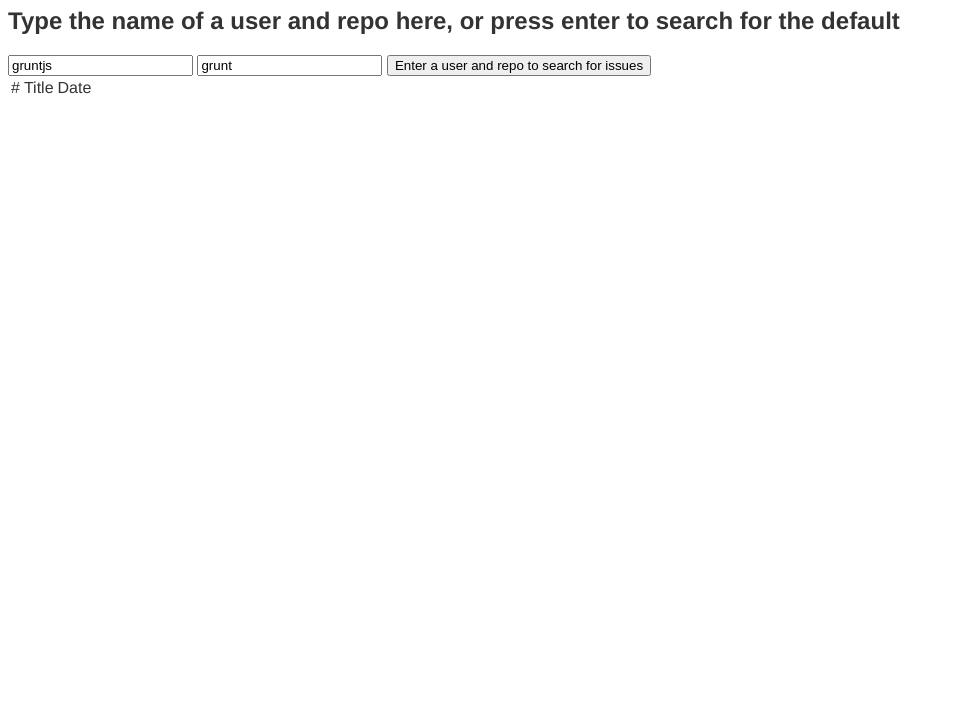
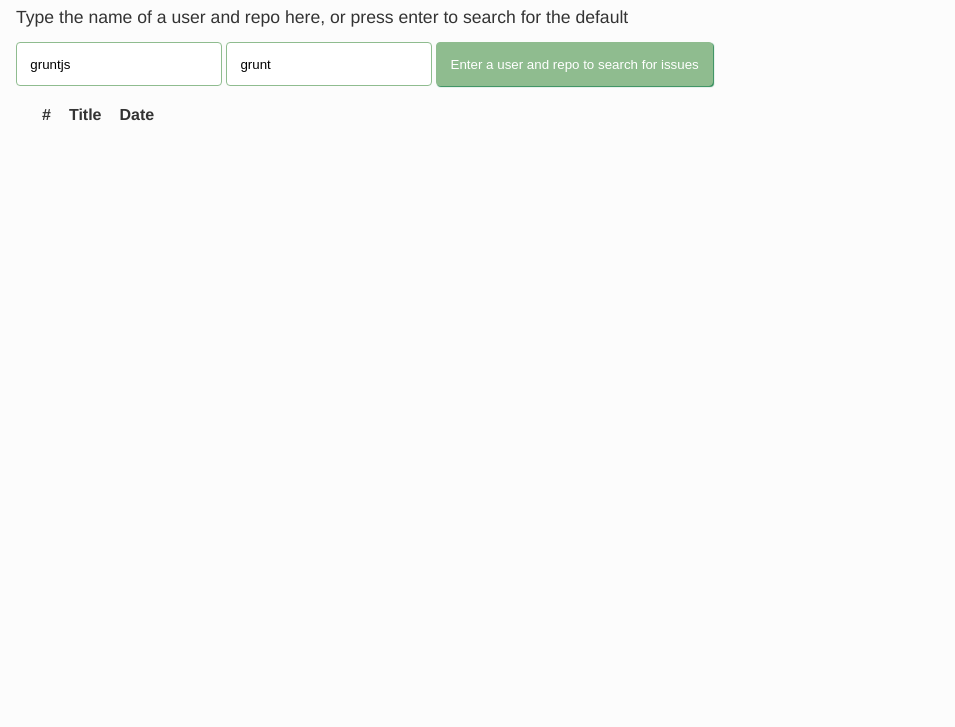
Before and after one commit to yochannah/github-client, a plain HTML site: page index.html in a window 1280 px wide. Shown: the part 73-800 px from the top of the page, without its empty margins (0-955 px from the left). Drawn offline with nearby package versions, Linux system fonts and the light colour scheme; some packages are replaced by stand-ins of ours; no server answers.

Commit message:
tweaked styles

```diff
--- a/css/style.css
+++ /dev/null
@@ -1,4 +0,0 @@
-body {
-    font-family:helvetica, arial, sans-serif;
-    color:#333;
-}
--- /dev/null
+++ b/css/styles.less
@@ -0,0 +1,42 @@
+html {
+    background:#fcfcfc;
+}
+
+body {
+    font-family:helvetica, arial, sans-serif;
+    color:#333;
+    margin:1em;
+}
+
+h2 {
+ font-size:1.1em;
+ font-weight:normal;
+}
+
+form {
+    @inputColor : darkseagreen;
+    .inputStandardStyles {
+        border-radius:4px;
+        padding:1em;
+        border:solid 1px @inputColor;
+        }
+    input[type='text'] {
+        .inputStandardStyles;
+    }
+    button {
+        .inputStandardStyles;
+        color:#fff;
+        background-color:@inputColor;
+        box-shadow: 1px 1px 1px seagreen;
+    }
+}
+
+.issues {
+    margin:1em;
+    thead {
+        font-weight:bold;
+    }
+    td {
+        padding:0.1em 0.5em;
+    }
+}
--- a/index.html
+++ b/index.html
@@ -7,13 +7,13 @@
   <script src="js/app.js"></script>
   <script src="js/controllers.js"></script>
   <script src="js/services.js"></script>
-  <link href="css/style.css" type="text/css" rel="stylesheet"></link>
+  <link href="css/styles.css" type="text/css" rel="stylesheet"></link>
  </head>
 <body>
     <h1>Github Issues List</h1>
     <h2>Type the name of a user and repo here, or press enter to search for the default</h2>
-  <div ng-controller="IssuesListController">
-    <form name="issuesForm" id="issuesForm">
+  <div>
+    <form name="issuesForm" id="issuesForm" ng-controller="IssuesListController">
         <input type="text" value="gruntjs" name="user" />
         <input type="text" value="grunt" name="repo" />
         <button type="submit" ng-click="search()">Enter a user and repo to search for issues</button>
```
Also changed, not shown: css/styles.css (added), 2 other files.
